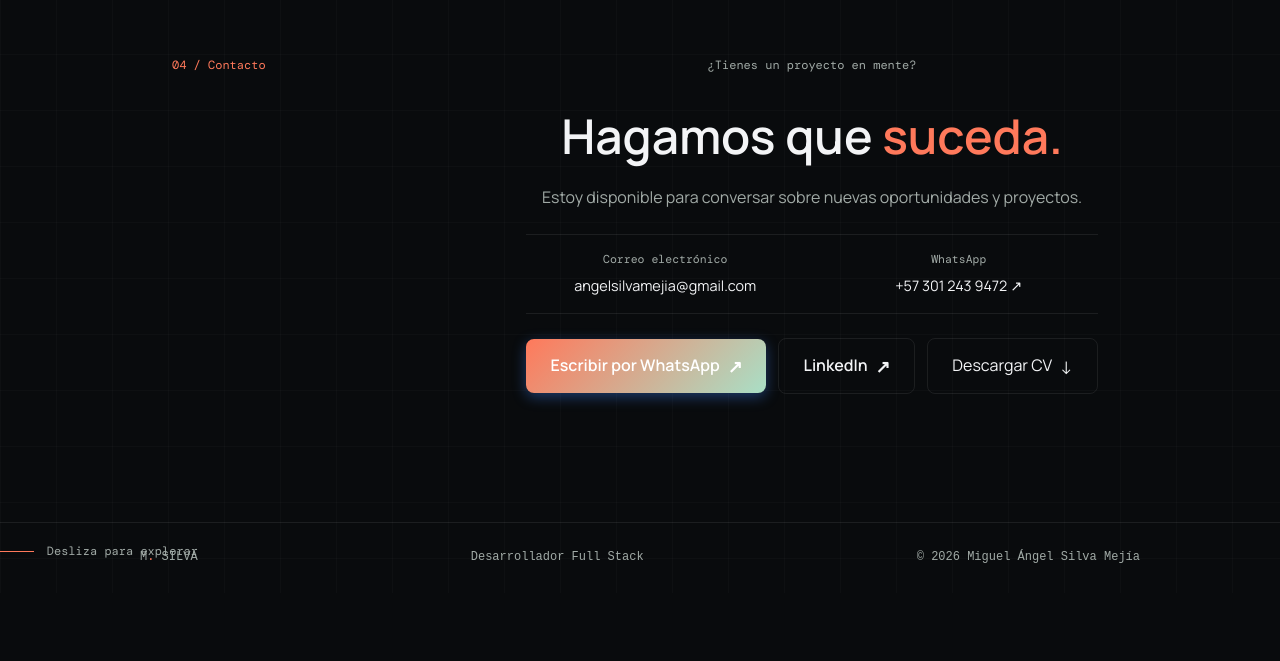
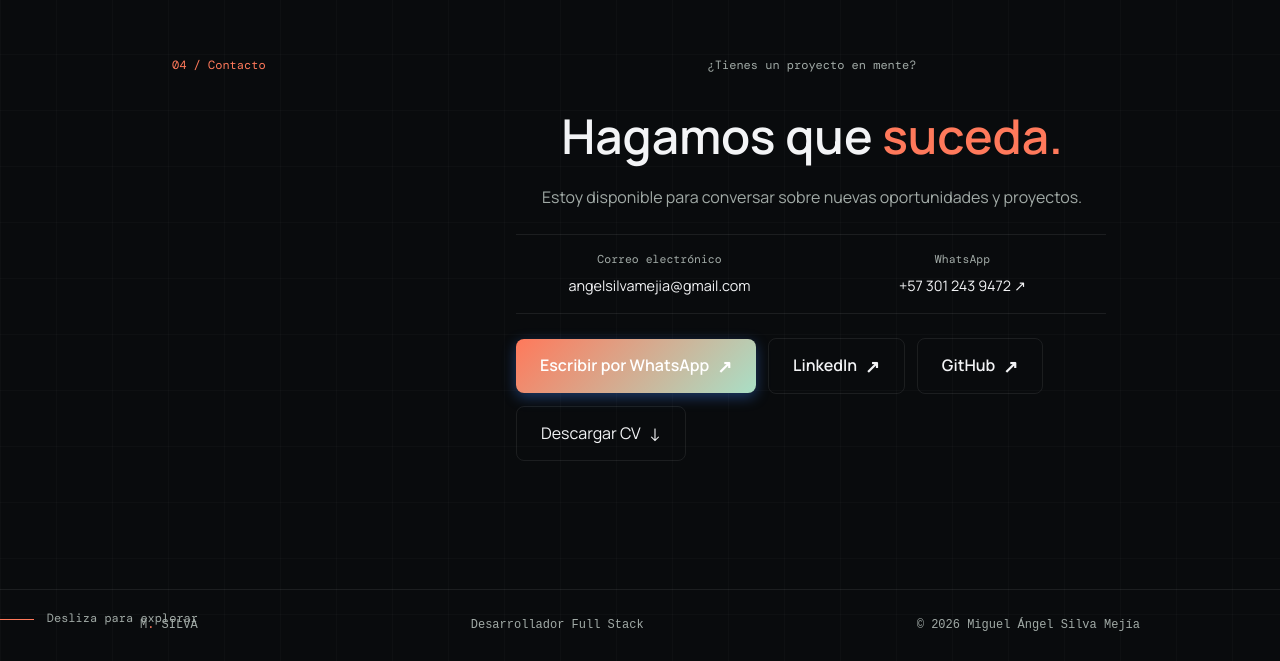
Before and after one commit to drex1855/portafolio-miguesilva, a React (Vite) app: page / in a window 1280 px wide. Shown: the part 2690-3351 px from the top of the page. Before the commit the page ends 3283 px from the top, so only its background shows below. Built offline with nearby package versions, Linux system fonts and the light colour scheme.

Commit message:
se añade boton para perfil de git

```diff
--- a/src/App.jsx
+++ b/src/App.jsx
@@ -208,6 +208,14 @@ function App() {
               >
                 LinkedIn <span aria-hidden="true">↗</span>
               </a>
+              <a
+                className="btn btn-secondary"
+                href="https://github.com/drex1855"
+                target="_blank"
+                rel="noreferrer"
+              >
+                GitHub <span aria-hidden="true">↗</span>
+              </a>
               <button className="btn btn-secondary" type="button" onClick={downloadCv}>
                 Descargar CV <span aria-hidden="true">↓</span>
               </button>
```
